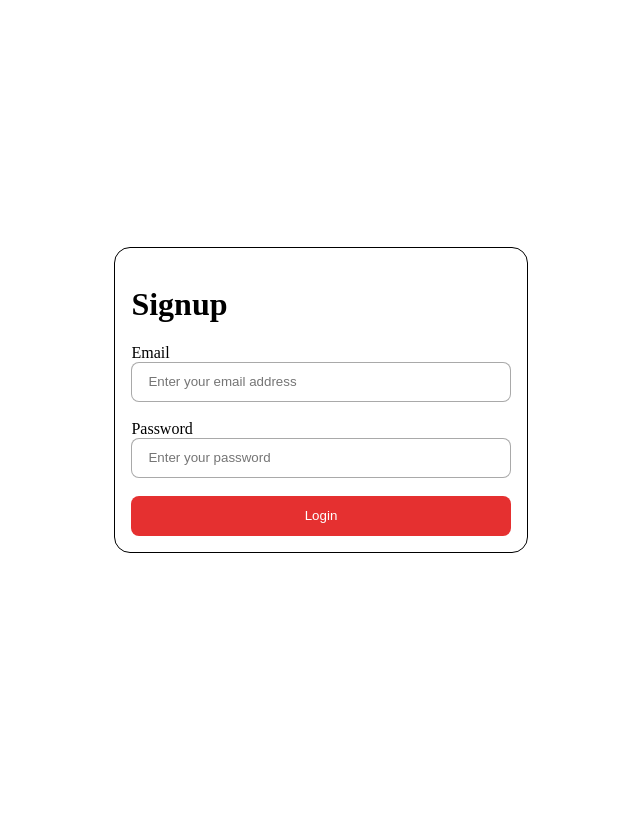
After one commit to Automobile-Service-Marketplace-System/autorealm-system, a PHP site: page /views/stockmanager-login.php in a window 1280 px wide. The commit adds this page. Shown: the whole page, without its empty margins (319-959 px from the left). Run offline with PHP 8.4, Linux system fonts and the light colour scheme.

Commit message:
feat: add stock manager login and authentication

```diff
--- a/public/index.php
+++ b/public/index.php
@@ -28,5 +28,8 @@ $app->router->post("/register", [AuthenticationController::class, 'registerCusto
 $app->router->get("/login", [AuthenticationController::class, 'getCustomerLoginForm']);
 $app->router->post("/login", [AuthenticationController::class, 'loginCustomer']);
 
+$app->router->get( "/stockmanager-login", [AuthenticationController::class,'getStockmanagerLoginPage']);
+$app->router->post( "/stockmanager-login", [AuthenticationController::class,'stockmanagerLogin']);
+
 // run the application
 $app->run();
--- /dev/null
+++ b/views/stockmanager-login.php
@@ -0,0 +1,90 @@
+<?php
+
+/**
+ * @var array $errors
+ */
+	$has_errors=isset($errors);
+	$has_email_errors=$has_errors && isset($errors["email"]);
+	$has_password_errors=$has_errors && isset($errors["password"])
+?>
+
+<style>
+
+    .form-container{
+        margin: 0 auto;
+        display: flex;
+        flex-direction: column;
+        /* background-color: red; */
+        vertical-align: middle;
+        align-items: center;
+        justify-content: center;
+        min-height: 100vh;
+    }
+
+    .stockmanager-login{
+        /* background-color:turquoise; */
+        border: 1px solid;
+        width: 30%;
+        padding: 2rem;
+        box-shadow: 0 0.2rem 1.5rem rgba(var(--black), 0.1);
+        gap: 1rem;
+        padding: 1rem;
+        border-radius: 1rem;
+    }
+
+    .input-container{
+        display: flex;
+        flex-direction: column;
+        /* background-color: tan; */
+
+    }
+
+    .input-container > input{
+        padding-inline: 1rem;
+        height: 2.5rem;
+        border-radius: 0.5rem;
+        border: 1px solid rgba(0, 0, 0, 0.339);
+    }
+
+    .btn-login{
+        background-color:rgb(229 48 48);
+        color: white;
+        border-radius: 0.5rem;
+        padding: 0.5rem 1rem;
+        height: 2.5rem;
+        border: none;
+        cursor: pointer;
+    }
+
+</style>
+
+
+<body>
+<div class="form-container">
+    <form class="stockmanager-login" action="/stockmanager-login" method="post">
+        <h1>Signup</h1>
+        <div class="input-container">
+            <label for="email">Email</label>
+            <input type="email" id="email" name="email" placeholder="Enter your email address">
+	        <?php if($has_errors && $has_email_errors){
+				echo "<span style='color: red'>"."*".$errors["email"]."</span>";
+	        }
+	        ?>
+			<br>
+
+            <label for="password">Password</label>
+            <input type="password" id="password" name="password" placeholder="Enter your password">
+            <?php if($has_errors && $has_password_errors){
+                echo "<span style='color: red'>"."*".$errors["password"]."</span>";
+            }
+            ?>
+	        <br>
+
+            <button type="submit" class="btn-login">Login</button>
+        </div>
+
+
+
+    </form>
+</div>
+</body>
```
Also changed, not shown: controllers/AuthenticationController.php (+29 -0 lines), layouts/plain.php (added, +27 -0 lines), models/Stockmanager.php (added, +162 -0 lines).
